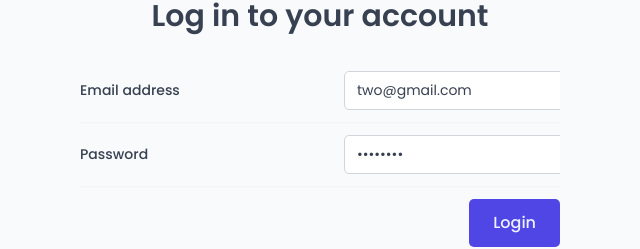
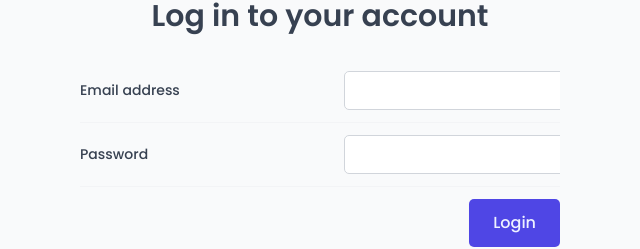
Before and after one commit to suysah/HoletManagement, a React (Vite) app: page /login in a window 1280 px wide. Shown: the part 347-596 px from the top of the page, without its empty margins (320-960 px from the left). Built offline with nearby package versions, Linux system fonts and the light colour scheme; a web font is replaced by a local one.

Commit message:
removed credentials

```diff
--- a/src/features/authentication/LoginForm.jsx
+++ b/src/features/authentication/LoginForm.jsx
@@ -7,8 +7,8 @@ import { useLogin } from "./useLogin";
 import SpinnerMini from "../../ui/SpinnerMini";
 
 function LoginForm() {
-  const [email, setEmail] = useState("two@gmail.com");
-  const [password, setPassword] = useState("22222222");
+  const [email, setEmail] = useState("");
+  const [password, setPassword] = useState("");
 
   const { login, isLoggingIn } = useLogin();
 
--- a/src/features/check-in-out/CheckoutButton.jsx
+++ b/src/features/check-in-out/CheckoutButton.jsx
@@ -1,3 +1,4 @@
+/* eslint-disable react/prop-types */
 import Button from "../../ui/Button";
 import { useCheckOut } from "./useCheckOut";
 
```
